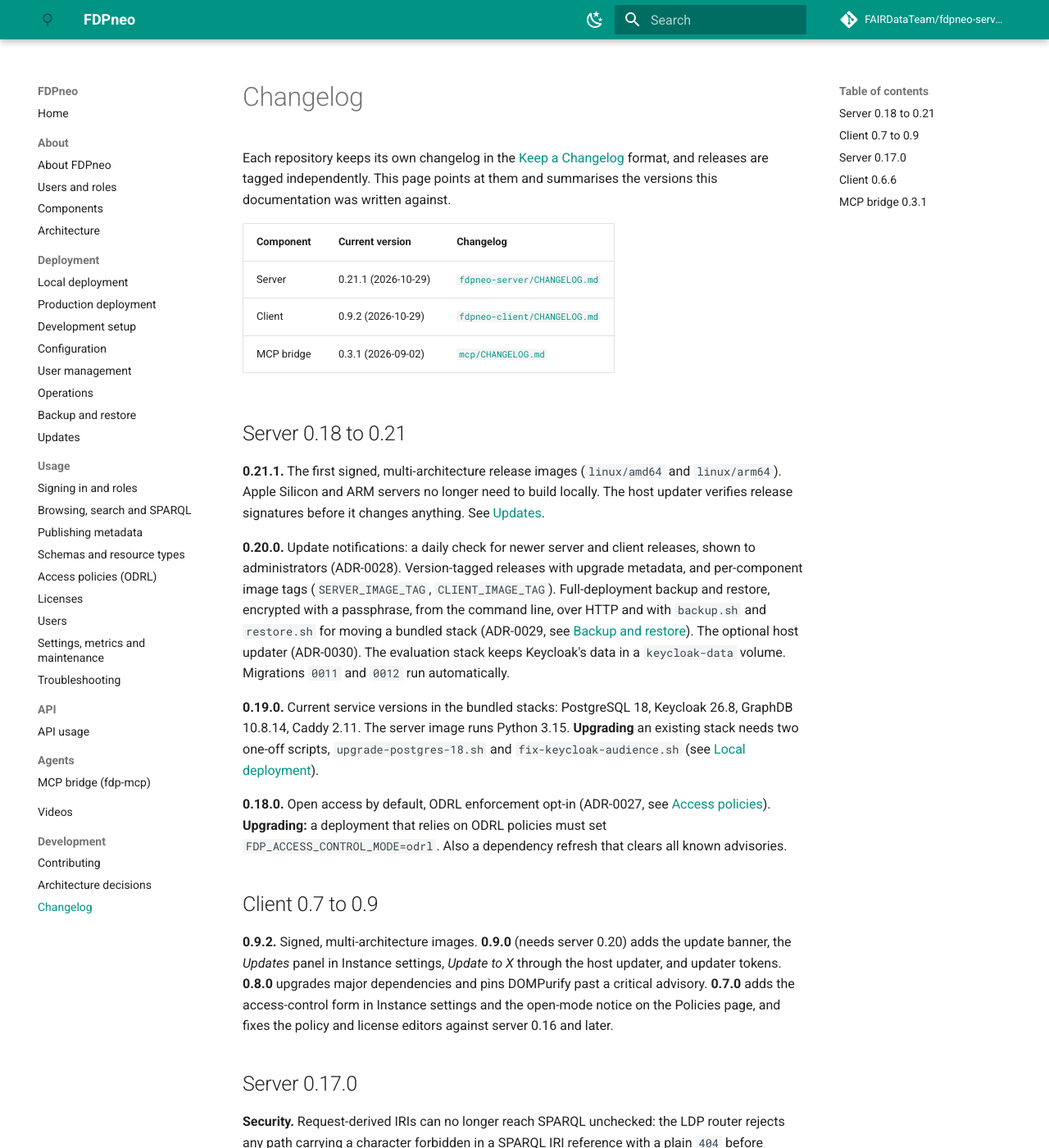
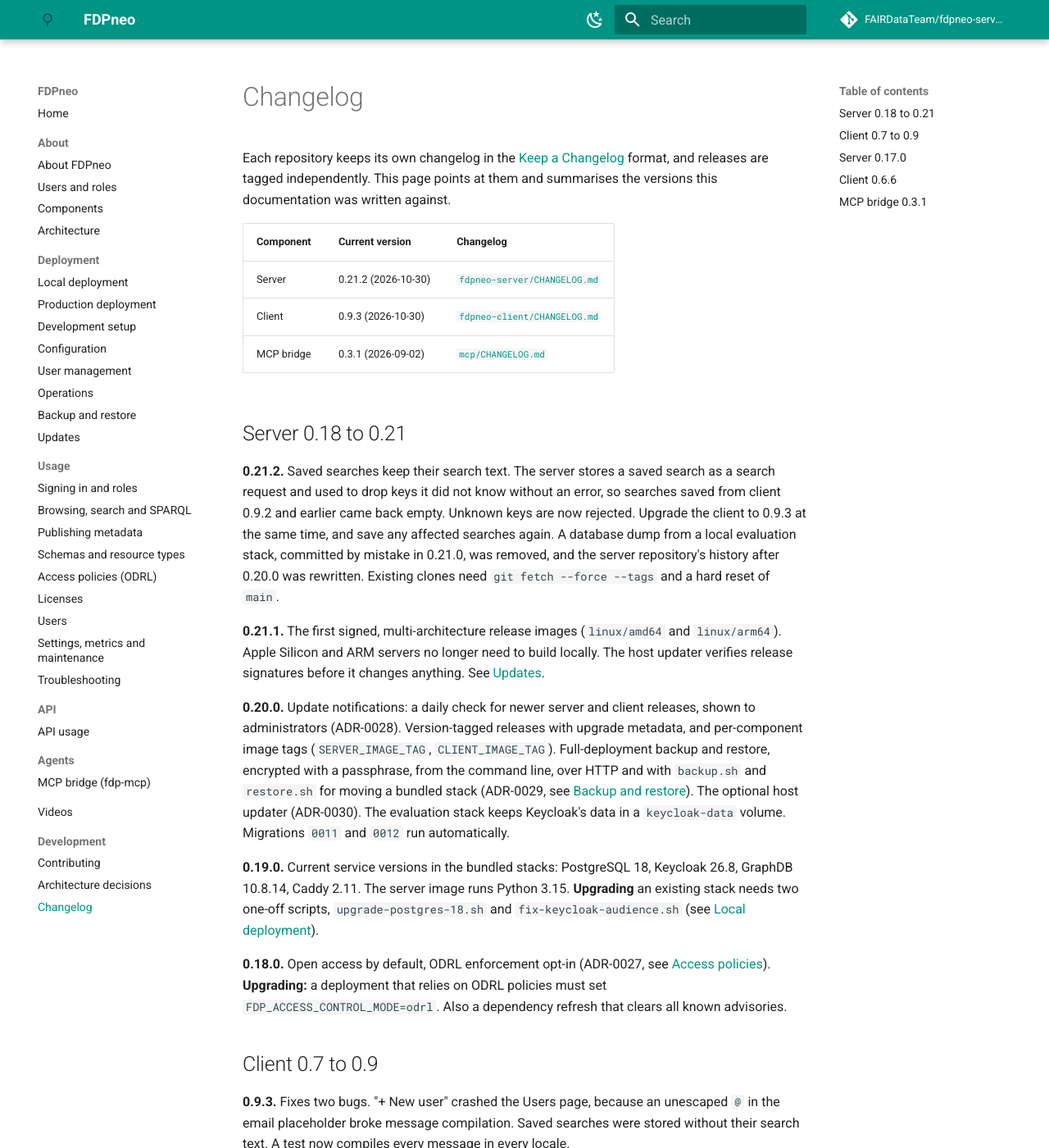
Before and after one commit to FAIRDataTeam/fdpneo-docs, an MkDocs documentation site: the page built from docs/development/changelog.md, in a window 1280 px wide and 1400 px high. Shown: the whole window at 82% size. Built offline with MkDocs 1.6.1 and Material for MkDocs 9.7.7, drawn with Linux system fonts in a browser that asks for light colours; comment, search, counter and statistics services are not loaded.

Commit message:
Changelog and troubleshooting: server 0.21.2, client 0.9.3
Co-Authored-By: Claude Opus 5.5 <noreply@anthropic.com>
Signed-off-by: Luiz Olavo Bonino <l.o.boninodasilvasantos@utwente.nl>

```diff
--- a/docs/development/changelog.md
+++ b/docs/development/changelog.md
@@ -4,11 +4,13 @@ Each repository keeps its own changelog in the [Keep a Changelog](https://keepac
 
 | Component | Current version | Changelog |
 |---|---|---|
-| Server | 0.21.1 (2026-10-29) | [`fdpneo-server/CHANGELOG.md`](https://github.com/FAIRDataTeam/fdpneo-server/blob/main/CHANGELOG.md) |
-| Client | 0.9.2 (2026-10-29) | [`fdpneo-client/CHANGELOG.md`](https://github.com/FAIRDataTeam/fdpneo-client/blob/main/CHANGELOG.md) |
+| Server | 0.21.2 (2026-10-30) | [`fdpneo-server/CHANGELOG.md`](https://github.com/FAIRDataTeam/fdpneo-server/blob/main/CHANGELOG.md) |
+| Client | 0.9.3 (2026-10-30) | [`fdpneo-client/CHANGELOG.md`](https://github.com/FAIRDataTeam/fdpneo-client/blob/main/CHANGELOG.md) |
 | MCP bridge | 0.3.1 (2026-09-02) | [`mcp/CHANGELOG.md`](https://github.com/FAIRDataTeam/mcp/blob/main/CHANGELOG.md) |
 
 ## Server 0.18 to 0.21
+
+**0.21.2.** Saved searches keep their search text. The server stores a saved search as a search request and used to drop keys it did not know without an error, so searches saved from client 0.9.2 and earlier came back empty. Unknown keys are now rejected. Upgrade the client to 0.9.3 at the same time, and save any affected searches again. A database dump from a local evaluation stack, committed by mistake in 0.21.0, was removed, and the server repository's history after 0.20.0 was rewritten. Existing clones need `git fetch --force --tags` and a hard reset of `main`.
 
 **0.21.1.** The first signed, multi-architecture release images (`linux/amd64` and `linux/arm64`). Apple Silicon and ARM servers no longer need to build locally. The host updater verifies release signatures before it changes anything. See [Updates](../deployment/updates.md).
 
@@ -19,6 +21,8 @@ Each repository keeps its own changelog in the [Keep a Changelog](https://keepac
 **0.18.0.** Open access by default, ODRL enforcement opt-in (ADR-0027, see [Access policies](../usage/policies.md#access-control-mode)). **Upgrading:** a deployment that relies on ODRL policies must set `FDP_ACCESS_CONTROL_MODE=odrl`. Also a dependency refresh that clears all known advisories.
 
 ## Client 0.7 to 0.9
+
+**0.9.3.** Fixes two bugs. "+ New user" crashed the Users page, because an unescaped `@` in the email placeholder broke message compilation. Saved searches were stored without their search text. A test now compiles every message in every locale.
 
 **0.9.2.** Signed, multi-architecture images. **0.9.0** (needs server 0.20) adds the update banner, the *Updates* panel in Instance settings, *Update to X* through the host updater, and updater tokens. **0.8.0** upgrades major dependencies and pins DOMPurify past a critical advisory. **0.7.0** adds the access-control form in Instance settings and the open-mode notice on the Policies page, and fixes the policy and license editors against server 0.16 and later.
 
```
Also changed, not shown: docs/usage/troubleshooting.md (+2 -0 lines).
